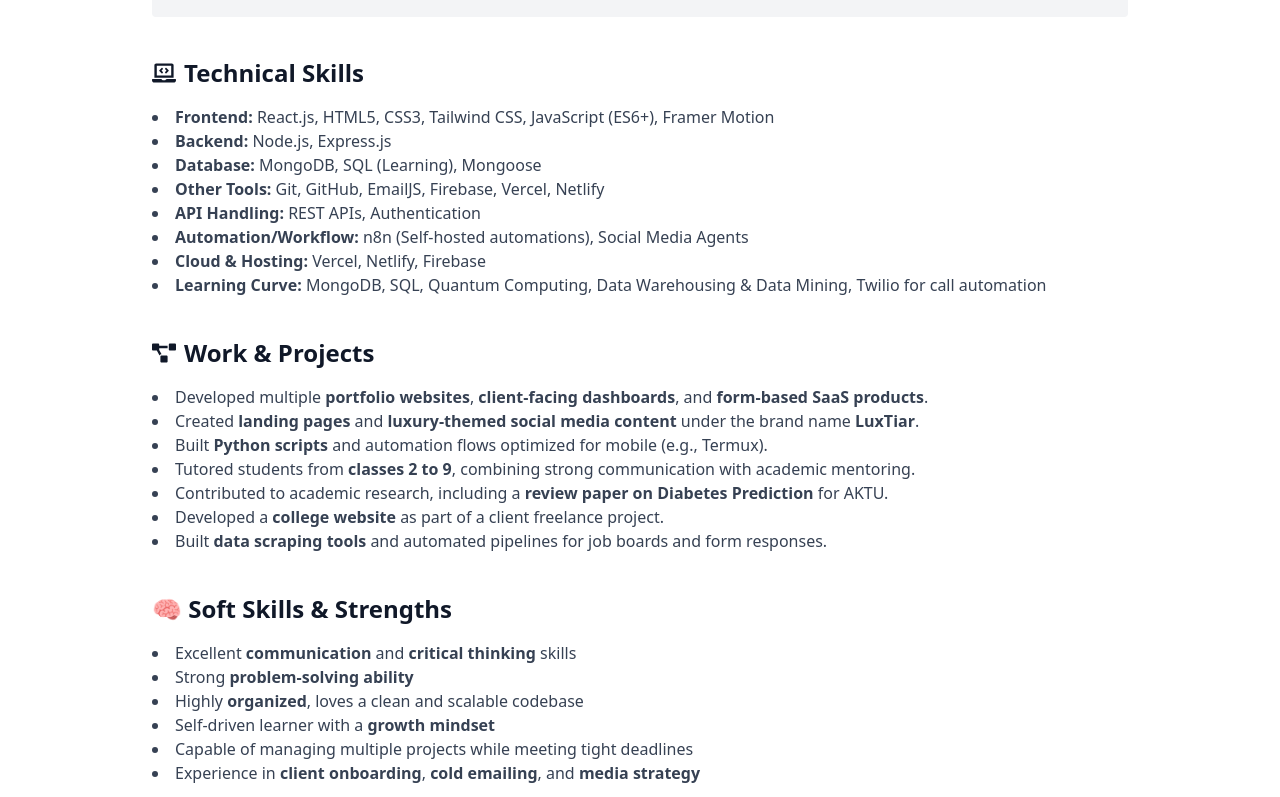
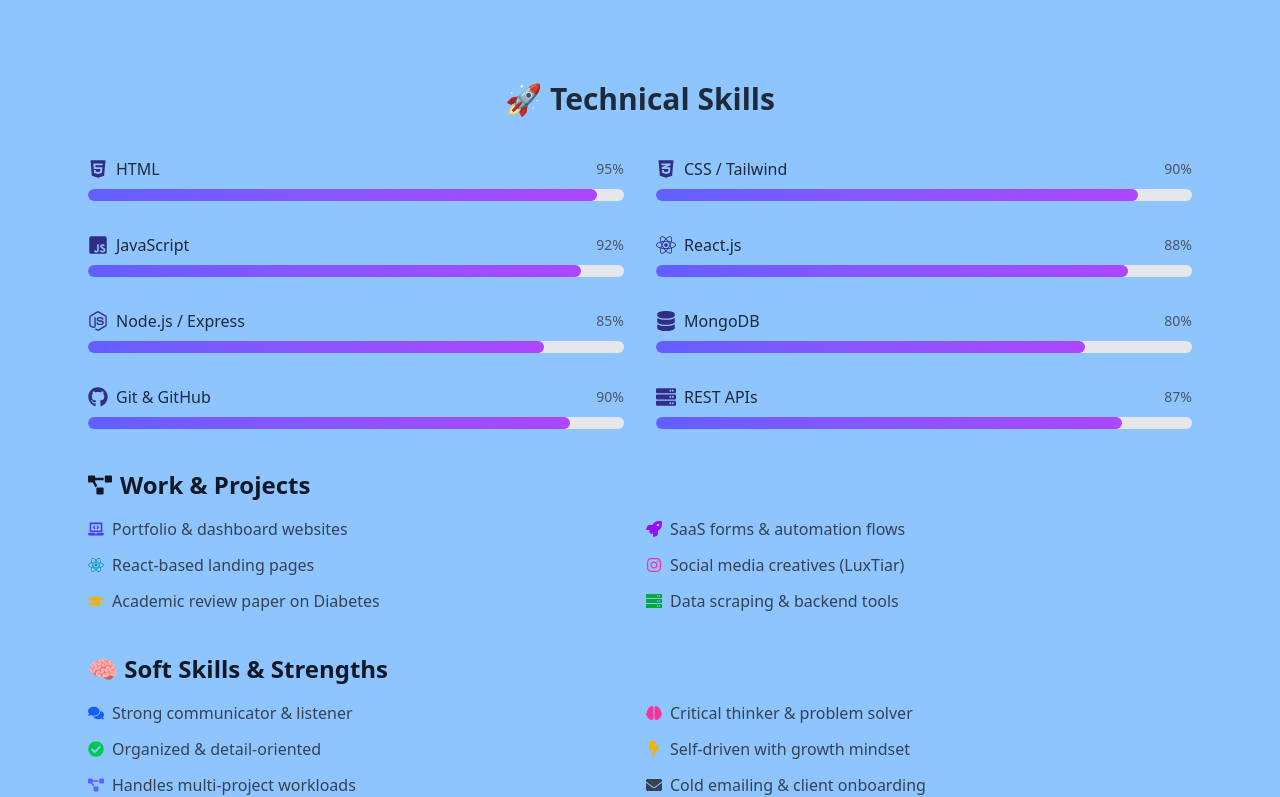
Before and after one commit to harshustle/harsh, a React (Vite) app in the folder Harsh/: page /about in a window 1280 px wide. Shown: the part 443-1240 px from the top of the page. Built offline with nearby package versions, Linux system fonts and the light colour scheme.

Commit message:
main done

```diff
--- a/Harsh/src/pages/About.jsx
+++ b/Harsh/src/pages/About.jsx
@@ -1,6 +1,4 @@
-// src/pages/About.jsx
 import React from 'react';
-import { motion } from 'framer-motion';
 import {
   FaLaptopCode,
   FaProjectDiagram,
@@ -9,17 +7,32 @@
   FaEnvelope,
   FaPhone,
   FaDownload,
-  FaGraduationCap
+  FaGraduationCap,
+  FaHtml5,
+  FaCss3Alt,
+  FaJsSquare,
+  FaReact,
+  FaNodeJs,
+  FaGithub,
+  FaDatabase,
+  FaServer,
+  FaInstagram,
+  FaComments,
+  FaBrain,
+  FaCheckCircle,
+  FaBolt
 } from 'react-icons/fa';
+import { motion } from 'framer-motion';
 
 export default function About() {
   return (
     <motion.section
-      className="py-16 bg-white px-6 text-left max-w-5xl mx-auto"
+      className="bg-blue-300 w-full"
       initial={{ opacity: 0 }}
       animate={{ opacity: 1 }}
       transition={{ duration: 0.8 }}
     >
+      <div className="py-16 px-6 text-left max-w-6xl mx-auto">
         <div className="flex flex-col md:flex-row justify-between items-start mb-10 gap-6">
           <div className="flex-1">
             <h2 className="text-4xl font-bold text-gray-900 flex items-center gap-3 mb-4">
@@ -31,7 +44,6 @@
               Prior to that, I scored <strong>89.33%</strong> in Class 10th and <strong>78.6%</strong> in Class 12th — a reflection of my dedication and consistency in academics.
             </p>
           </div>
-
         </div>
 
         <div className="bg-gray-100 rounded p-4 mb-6">
@@ -45,44 +57,106 @@
           </ul>
         </div>
 
-      <h3 className="text-2xl font-semibold text-gray-900 mt-10 mb-4 flex items-center gap-2">
-        <FaLaptopCode /> Technical Skills
-      </h3>
-      <ul className="list-disc list-inside text-gray-700 mb-6">
-        <li><strong>Frontend:</strong> React.js, HTML5, CSS3, Tailwind CSS, JavaScript (ES6+), Framer Motion</li>
-        <li><strong>Backend:</strong> Node.js, Express.js</li>
-        <li><strong>Database:</strong> MongoDB, SQL (Learning), Mongoose</li>
-        <li><strong>Other Tools:</strong> Git, GitHub, EmailJS, Firebase, Vercel, Netlify</li>
-        <li><strong>API Handling:</strong> REST APIs, Authentication</li>
-        <li><strong>Automation/Workflow:</strong> n8n (Self-hosted automations), Social Media Agents</li>
-        <li><strong>Cloud & Hosting:</strong> Vercel, Netlify, Firebase</li>
-        <li><strong>Learning Curve:</strong> MongoDB, SQL, Quantum Computing, Data Warehousing & Data Mining, Twilio for call automation</li>
-      </ul>
+        <h3 className="text-3xl pt-16 font-bold mb-10 text-center text-gray-800 dark:text-brown-900">🚀 Technical Skills</h3>
+        <div className="grid grid-cols-1 sm:grid-cols-2 gap-8">
+          {[
+            { name: 'HTML', level: 95, Icon: FaHtml5 },
+            { name: 'CSS / Tailwind', level: 90, Icon: FaCss3Alt },
+            { name: 'JavaScript', level: 92, Icon: FaJsSquare },
+            { name: 'React.js', level: 88, Icon: FaReact },
+            { name: 'Node.js / Express', level: 85, Icon: FaNodeJs },
+            { name: 'MongoDB', level: 80, Icon: FaDatabase },
+            { name: 'Git & GitHub', level: 90, Icon: FaGithub },
+            { name: 'REST APIs', level: 87, Icon: FaServer },
+          ].map((skill, i) => (
+            <motion.div
+              key={skill.name}
+              initial={{ opacity: 0, x: -30 }}
+              animate={{ opacity: 1, x: 0 }}
+              transition={{ duration: 0.4, delay: i * 0.1 }}
+            >
+              <div className="flex items-center justify-between mb-2">
+                <div className="flex items-center gap-2">
+                  <skill.Icon className="text-xl text-indigo-900 dark:text-indigo-900" />
+                  <span className="font-medium text-gray-800 dark:text-black">{skill.name}</span>
+                </div>
+                <span className="text-sm text-gray-600 dark:text-gray-400">{skill.level}%</span>
+              </div>
+              <div className="w-full bg-gray-200 dark:bg-gray-700 rounded-full h-3">
+                <motion.div
+                  className="h-3 bg-gradient-to-r from-indigo-500 to-purple-500 rounded-full"
+                  style={{ width: `${skill.level}%` }}
+                  initial={{ width: 0 }}
+                  animate={{ width: `${skill.level}%` }}
+                  transition={{ duration: 0.8 }}
+                />
+              </div>
+            </motion.div>
+          ))}
+        </div>
 
+        {/* 💼 Work & Projects */}
         <h3 className="text-2xl font-semibold text-gray-900 mt-10 mb-4 flex items-center gap-2">
           <FaProjectDiagram /> Work & Projects
         </h3>
-      <ul className="list-disc list-inside text-gray-700 mb-6">
-        <li>Developed multiple <strong>portfolio websites</strong>, <strong>client-facing dashboards</strong>, and <strong>form-based SaaS products</strong>.</li>
-        <li>Created <strong>landing pages</strong> and <strong>luxury-themed social media content</strong> under the brand name <strong>LuxTiar</strong>.</li>
-        <li>Built <strong>Python scripts</strong> and automation flows optimized for mobile (e.g., Termux).</li>
-        <li>Tutored students from <strong>classes 2 to 9</strong>, combining strong communication with academic mentoring.</li>
-        <li>Contributed to academic research, including a <strong>review paper on Diabetes Prediction</strong> for AKTU.</li>
-        <li>Developed a <strong>college website</strong> as part of a client freelance project.</li>
-        <li>Built <strong>data scraping tools</strong> and automated pipelines for job boards and form responses.</li>
+        <ul className="grid sm:grid-cols-2 gap-3 text-gray-700 mb-6">
+          <li className="flex items-center gap-2">
+            <FaLaptopCode className="text-indigo-600" />
+            Portfolio & dashboard websites
+          </li>
+          <li className="flex items-center gap-2">
+            <FaRocket className="text-purple-600" />
+            SaaS forms & automation flows
+          </li>
+          <li className="flex items-center gap-2">
+            <FaReact className="text-cyan-600" />
+            React-based landing pages
+          </li>
+          <li className="flex items-center gap-2">
+            <FaInstagram className="text-pink-500" />
+            Social media creatives (LuxTiar)
+          </li>
+          <li className="flex items-center gap-2">
+            <FaGraduationCap className="text-yellow-500" />
+            Academic review paper on Diabetes
+          </li>
+          <li className="flex items-center gap-2">
+            <FaServer className="text-green-600" />
+            Data scraping & backend tools
+          </li>
         </ul>
 
+        {/* 🧠 Soft Skills & Strengths */}
         <h3 className="text-2xl font-semibold text-gray-900 mt-10 mb-4 flex items-center gap-2">
           🧠 Soft Skills & Strengths
         </h3>
-      <ul className="list-disc list-inside text-gray-700 mb-6">
-        <li>Excellent <strong>communication</strong> and <strong>critical thinking</strong> skills</li>
-        <li>Strong <strong>problem-solving ability</strong></li>
-        <li>Highly <strong>organized</strong>, loves a clean and scalable codebase</li>
-        <li>Self-driven learner with a <strong>growth mindset</strong></li>
-        <li>Capable of managing multiple projects while meeting tight deadlines</li>
-        <li>Experience in <strong>client onboarding</strong>, <strong>cold emailing</strong>, and <strong>media strategy</strong></li>
+        <ul className="grid sm:grid-cols-2 gap-3 text-gray-700 mb-6">
+          <li className="flex items-center gap-2">
+            <FaComments className="text-blue-600" />
+            Strong communicator & listener
+          </li>
+          <li className="flex items-center gap-2">
+            <FaBrain className="text-pink-500" />
+            Critical thinker & problem solver
+          </li>
+          <li className="flex items-center gap-2">
+            <FaCheckCircle className="text-green-500" />
+            Organized & detail-oriented
+          </li>
+          <li className="flex items-center gap-2">
+            <FaBolt className="text-yellow-500" />
+            Self-driven with growth mindset
+          </li>
+          <li className="flex items-center gap-2">
+            <FaProjectDiagram className="text-indigo-500" />
+            Handles multi-project workloads
+          </li>
+          <li className="flex items-center gap-2">
+            <FaEnvelope className="text-gray-700" />
+            Cold emailing & client onboarding
+          </li>
         </ul>
+
 
         <h3 className="text-2xl font-semibold text-gray-900 mt-10 mb-4 flex items-center gap-2">
           <FaRocket /> My Vision
@@ -109,6 +183,7 @@
           <FaEnvelope className="inline mr-2" /> <a href="mailto:hsrivastav099@gmail.com" className="text-blue-600 underline">hsrivastav099@gmail.com</a><br />
           <FaPhone className="inline mr-2" /> +91 9161955178<br />
         </p>
+      </div>
     </motion.section>
   );
 }
--- a/Harsh/src/pages/Home.jsx
+++ b/Harsh/src/pages/Home.jsx
@@ -29,8 +29,8 @@
 </div>
 
 {/* Hero Section */}
-            <div className="min-h-screen flex flex-col md:flex-row items-center justify-center px-6 py-16 max-w-6xl mx-auto relative z-10 ps-36">
-                <div className="md:w-1/2 text-center md:text-left">
+<div className="flex flex-col md:flex-row items-center justify-center px-26 max-w-6xl mx-auto relative z-10 min-h-screen">
+    <div className="md:w-3/4 text-right md:text-right flex flex-col items-end md:items-start justify-end">
         <h1 className="text-4xl md:text-5xl font-bold mb-4">Hi, I'm Harsh Srivastav 👋</h1>
         <h2 className="text-xl text-gray-700 font-medium mb-6 block">
             <Typewriter
@@ -61,11 +61,11 @@
         </div>
     </div>
 
-                <div className="md:w-1/2 mt-10 md:mt-0 flex justify-center">
+    <div className="md:w-1/4  mt-10 md:mt-0 flex justify-end items-right">
         <img
             src={profilePic}
             alt="Harsh Srivastav"
-                        className="w-64 h-64 object-cover rounded-lg shadow-md border border-gray-200"
+            className="w-84 h-84 object-cover rounded-lg shadow-md border border-gray-200"
         />
     </div>
 </div>
```
Lines whose indentation alone changed are shown as unchanged.
